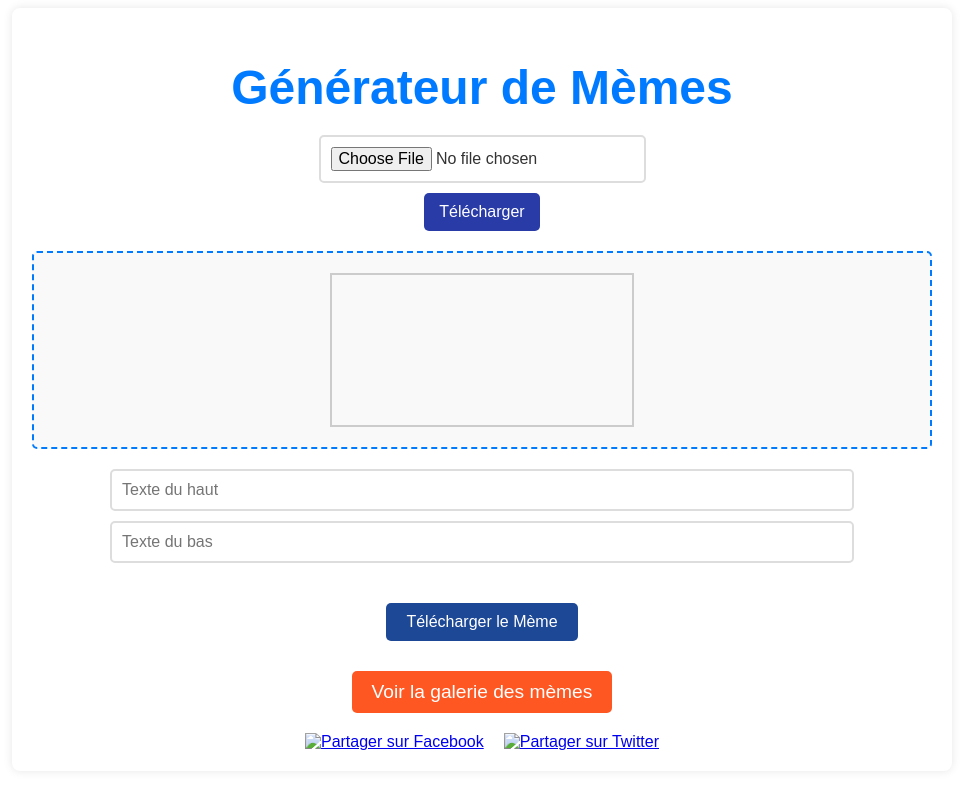
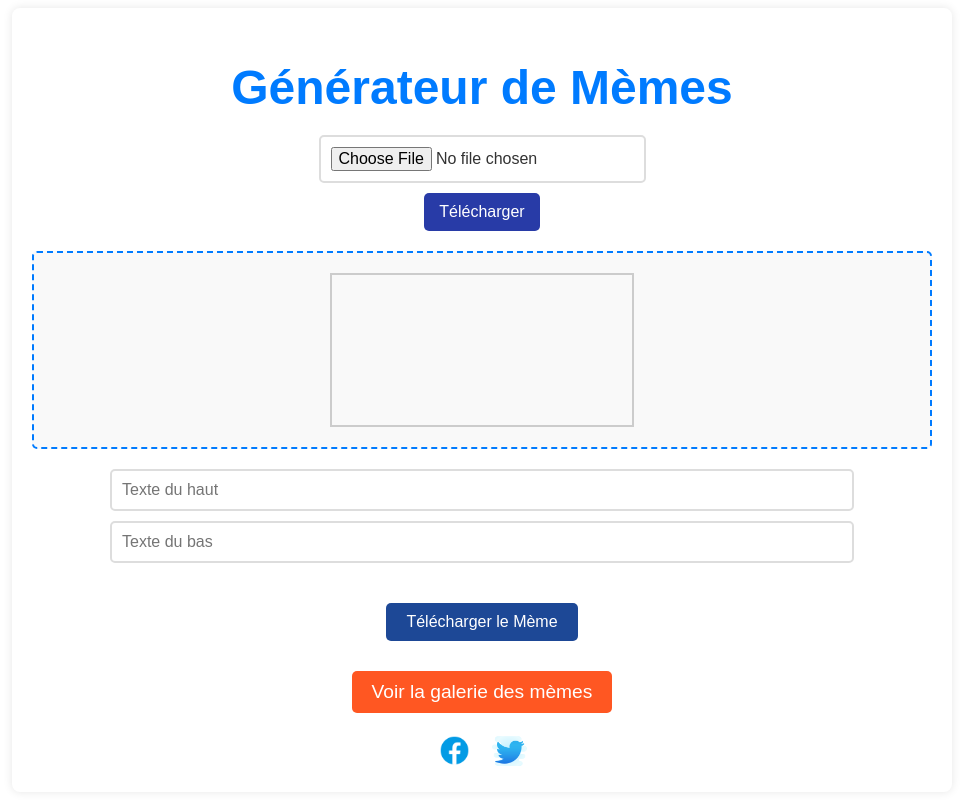
Before and after one commit to LVe-Tobi/Generate, a website: page index.html in a window 1280 px wide. Shown: the whole page, without its empty margins (158-1121 px from the left). Drawn offline with Linux system fonts and the light colour scheme.

Commit message:
Update index.html

```diff
--- a/index.html
+++ b/index.html
@@ -28,10 +28,10 @@
         </div>
         <div class="social-share">
             <a href="#" id="share-facebook" target="_blank">
-                <img src="img/fb.png" alt="Partager sur Facebook" class="social-logo">
+                <img src="fb.png" alt="Partager sur Facebook" class="social-logo">
             </a>
             <a href="#" id="share-twitter" target="_blank">
-                <img src="img/tw.png" alt="Partager sur Twitter" class="social-logo">
+                <img src="tw.png" alt="Partager sur Twitter" class="social-logo">
             </a>
         </div>
     </div>
```
